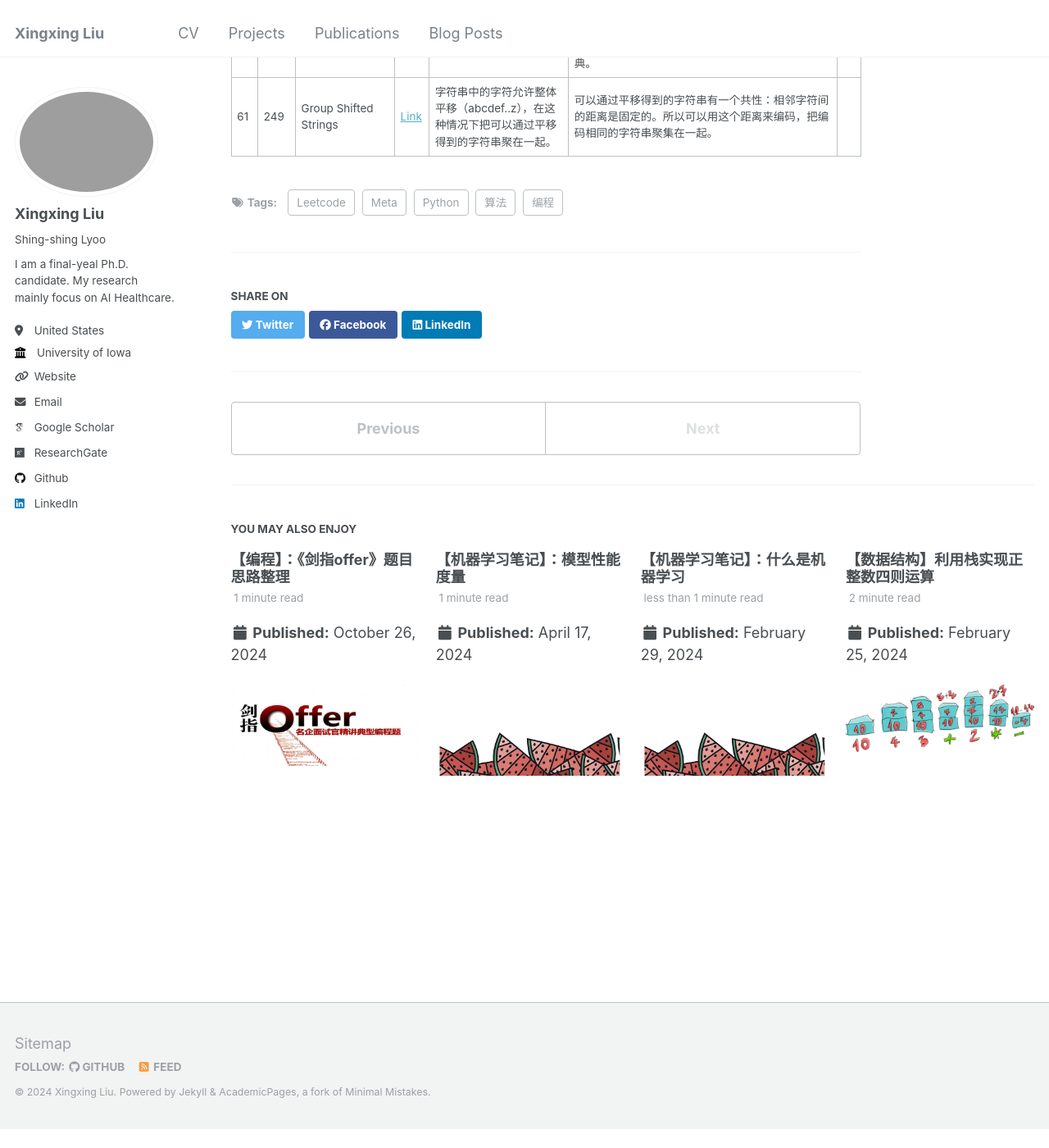
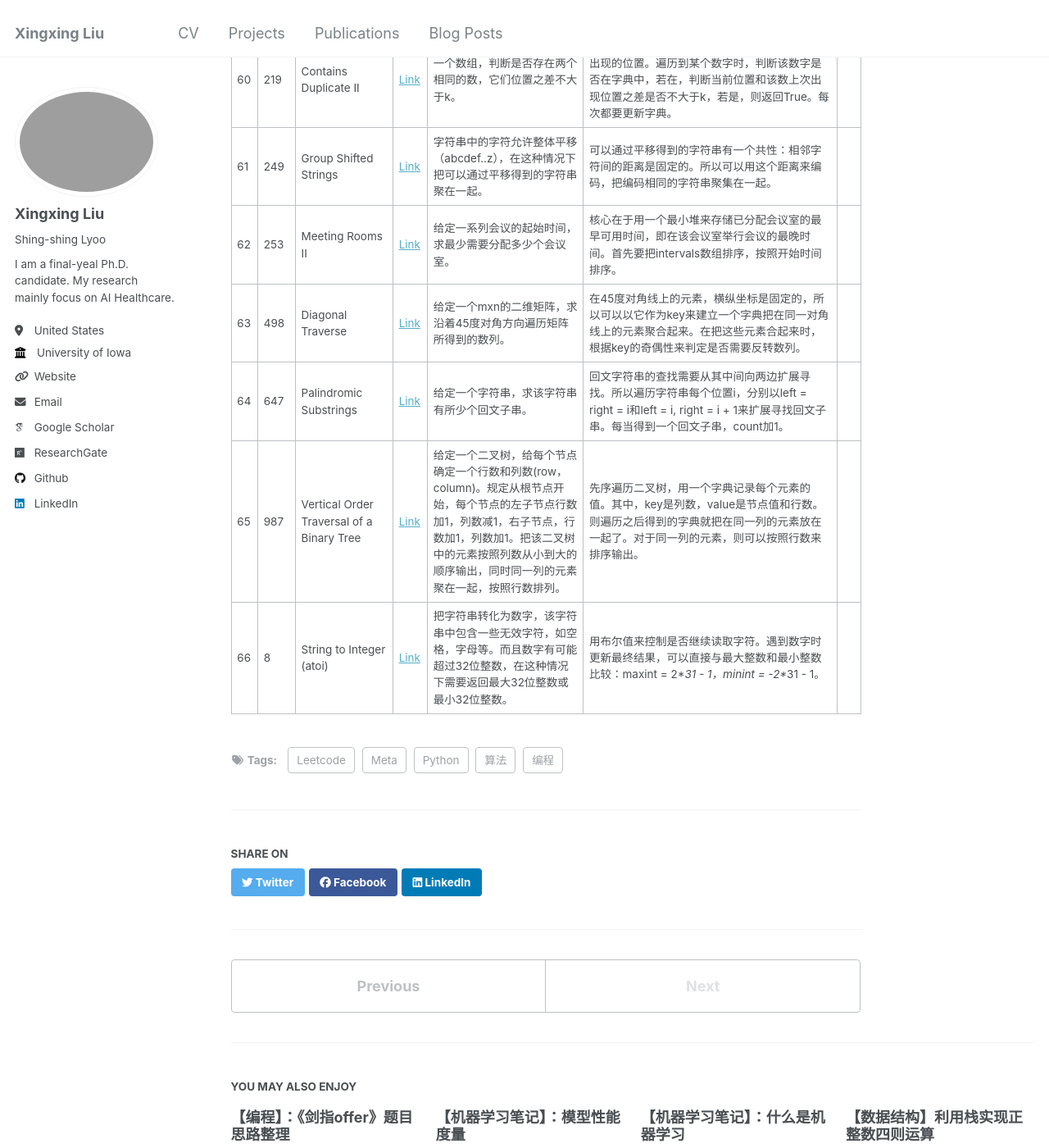
Before and after one commit to xxliu1996/xxliu1996.github.io, a Jekyll site: the page built from _posts/2024-11-10-blog-leetcode-meta.md, in a window 1280 px wide and 1400 px high, scrolled down 7566 px. Shown: the whole window at 82% size. Built offline with Jekyll 4.4.1, drawn with Linux system fonts in a browser that asks for light colours; some web fonts are replaced; before the commit the page ends 8943 px from its top, so only the background shows below that.

Commit message:
update blog 2024-blog-leetcode-meta

```diff
--- a/_posts/2024-11-10-blog-leetcode-meta.md
+++ b/_posts/2024-11-10-blog-leetcode-meta.md
@@ -76,3 +76,8 @@ tags:
 |59|200|Number of Islands|[Link](https://leetcode.com/problems/number-of-islands/description/)|一个二维字符数组。数组中'1'代表陆地，'0'代表海洋。求在四连通的情况下，有多少个岛屿。|遍历数组，对于每个'1'，由其开始深度优先遍历grid，找到所有连接的'1'。访问过的'1'，变为'0'。若要求不能改变数组，则需要一个visited二维数组。||
 |60|219|Contains Duplicate II|[Link](https://leetcode.com/problems/contains-duplicate-ii/description/)|一个数组，判断是否存在两个相同的数，它们位置之差不大于k。|遍历数组时，用一个dictionary记录某个数字最近出现的位置。遍历到某个数字时，判断该数字是否在字典中，若在，判断当前位置和该数上次出现位置之差是否不大于k，若是，则返回True。每次都要更新字典。||
 |61|249|Group Shifted Strings|[Link](https://leetcode.com/problems/group-shifted-strings/description/)|字符串中的字符允许整体平移（abcdef..z），在这种情况下把可以通过平移得到的字符串聚在一起。|可以通过平移得到的字符串有一个共性：相邻字符间的距离是固定的。所以可以用这个距离来编码，把编码相同的字符串聚集在一起。||
+|62|253|Meeting Rooms II|[Link](https://leetcode.com/problems/meeting-rooms-ii/description/)|给定一系列会议的起始时间，求最少需要分配多少个会议室。|核心在于用一个最小堆来存储已分配会议室的最早可用时间，即在该会议室举行会议的最晚时间。首先要把intervals数组排序，按照开始时间排序。||
+|63|498|Diagonal Traverse|[Link](https://leetcode.com/problems/diagonal-traverse/description/)|给定一个mxn的二维矩阵，求沿着45度对角方向遍历矩阵所得到的数列。|在45度对角线上的元素，横纵坐标是固定的，所以可以以它作为key来建立一个字典把在同一对角线上的元素聚合起来。在把这些元素合起来时，根据key的奇偶性来判定是否需要反转数列。||
+|64|647|Palindromic Substrings|[Link](https://leetcode.com/problems/palindromic-substrings/description/)|给定一个字符串，求该字符串有所少个回文子串。|回文字符串的查找需要从其中间向两边扩展寻找。所以遍历字符串每个位置i，分别以left = right = i和left = i, right = i + 1来扩展寻找回文子串。每当得到一个回文子串，count加1。||
+|65|987|Vertical Order Traversal of a Binary Tree|[Link](https://leetcode.com/problems/vertical-order-traversal-of-a-binary-tree/description/)|给定一个二叉树，给每个节点确定一个行数和列数(row， column)。规定从根节点开始，每个节点的左子节点行数加1，列数减1，右子节点，行数加1，列数加1。把该二叉树中的元素按照列数从小到大的顺序输出，同时同一列的元素聚在一起，按照行数排列。|先序遍历二叉树，用一个字典记录每个元素的值。其中，key是列数，value是节点值和行数。则遍历之后得到的字典就把在同一列的元素放在一起了。对于同一列的元素，则可以按照行数来排序输出。||
+|66|8|String to Integer (atoi)|[Link](https://leetcode.com/problems/string-to-integer-atoi/description/)|把字符串转化为数字，该字符串中包含一些无效字符，如空格，字母等。而且数字有可能超过32位整数，在这种情况下需要返回最大32位整数或最小32位整数。|用布尔值来控制是否继续读取字符。遇到数字时更新最终结果，可以直接与最大整数和最小整数比较：maxint = 2\**31 - 1，minint = -2\**31 - 1。||
```
